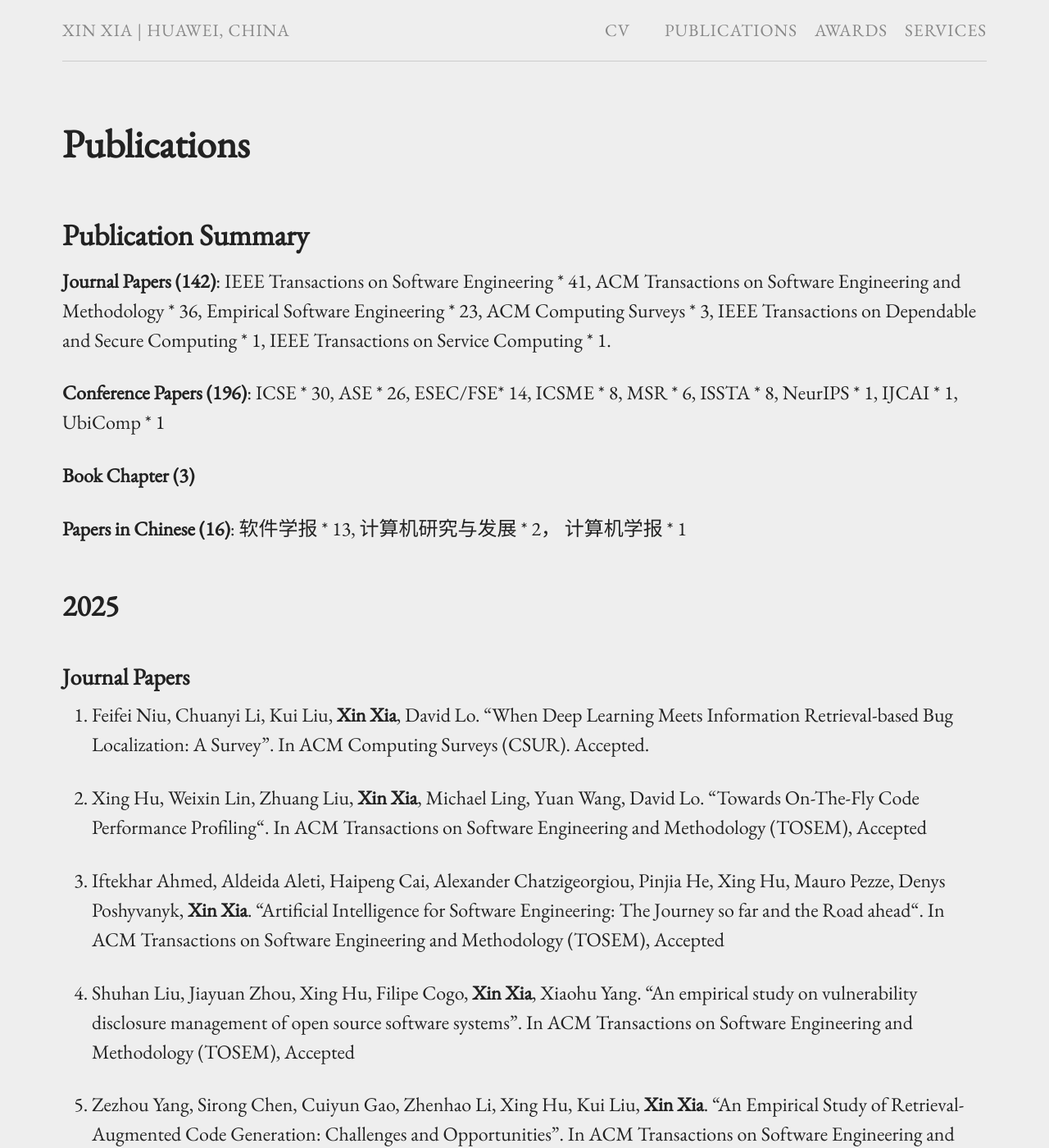
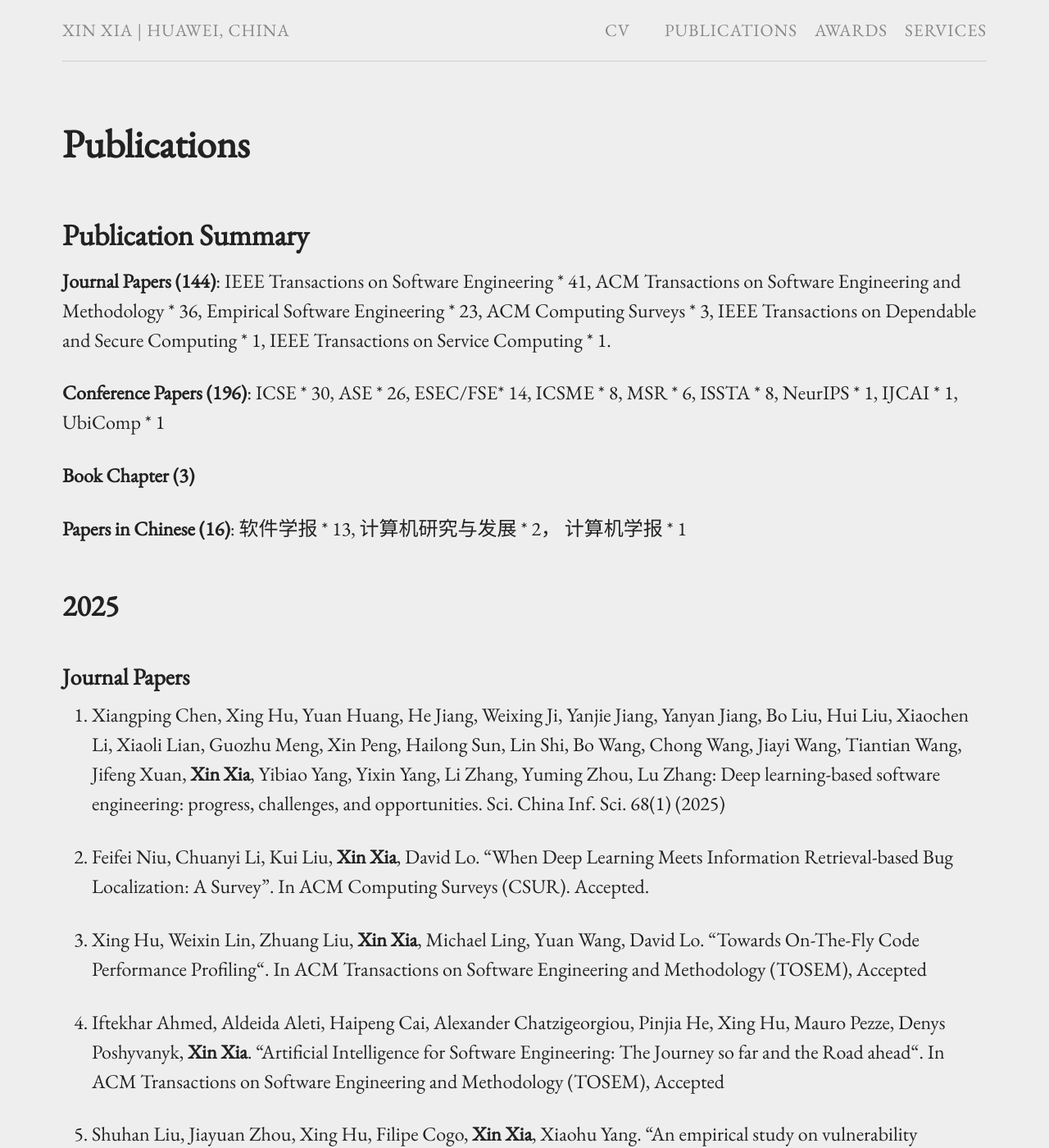
Before and after one commit to xin-xia/xin-xia.github.io, a Jekyll site: the page built from publication.md, in a window 1280 px wide and 1400 px high. Shown: the whole window at 82% size. Built offline with Jekyll 4.4.1, drawn with Linux system fonts in a browser that asks for light colours; some of the changed text lies outside the part shown.

Commit message:
Update publication.md

```diff
--- a/publication.md
+++ b/publication.md
@@ -6,7 +6,7 @@ permalink: /publication/
 
 ## Publication Summary
 
-<strong>Journal Papers (142)</strong>: IEEE Transactions on Software Engineering * 41,  ACM Transactions on Software Engineering and Methodology * 36, Empirical Software Engineering * 23,  ACM Computing Surveys * 3, IEEE  Transactions on Dependable and Secure Computing * 1, IEEE Transactions on Service Computing * 1.
+<strong>Journal Papers (144)</strong>: IEEE Transactions on Software Engineering * 41,  ACM Transactions on Software Engineering and Methodology * 36, Empirical Software Engineering * 23,  ACM Computing Surveys * 3, IEEE  Transactions on Dependable and Secure Computing * 1, IEEE Transactions on Service Computing * 1.
 
 <strong>Conference Papers (196)</strong>: ICSE * 30, ASE * 26, ESEC/FSE* 14, ICSME * 8, MSR * 6,  ISSTA * 8, NeurIPS * 1, IJCAI * 1, UbiComp * 1
 
@@ -17,6 +17,8 @@ permalink: /publication/
 ## 2025
 
 ### Journal Papers
+
+144. Xiangping Chen, Xing Hu, Yuan Huang, He Jiang, Weixing Ji, Yanjie Jiang, Yanyan Jiang, Bo Liu, Hui Liu, Xiaochen Li, Xiaoli Lian, Guozhu Meng, Xin Peng, Hailong Sun, Lin Shi, Bo Wang, Chong Wang, Jiayi Wang, Tiantian Wang, Jifeng Xuan,  <strong>Xin Xia</strong>, Yibiao Yang, Yixin Yang, Li Zhang, Yuming Zhou, Lu Zhang: Deep learning-based software engineering: progress, challenges, and opportunities. Sci. China Inf. Sci. 68(1) (2025)   <br />
 
 142. Feifei Niu, Chuanyi Li, Kui Liu, <strong>Xin Xia</strong>,  David Lo. "When Deep Learning Meets Information Retrieval-based Bug Localization: A Survey". In ACM Computing Surveys (CSUR). Accepted.  <br />
 
@@ -71,6 +73,8 @@ permalink: /publication/
 ## 2024
 
 ### Journal Papers
+
+143. 	Zuohui Chen, Renxuan Wang, Jingyang Xiang, Yue Yu, <strong>Xin Xia</strong>, Shouling Ji, Qi Xuan, Xiaoniu Yang: GGT: Graph-guided testing for adversarial sample detection of deep neural network. Comput. Secur. 140: 103710 (2024)
 
 135.  Xiao Yu, Lei Liu, Xing Hu, Jacky Wai Keung, Jin Liu, <strong>Xin Xia</strong>.  "Fight Fire with Fire: How Much Can We Trust ChatGPT on Source Code-Related Tasks?"  IEEE Transactions on Software Engineering (TSE), Accepted.         <br />
 
```
